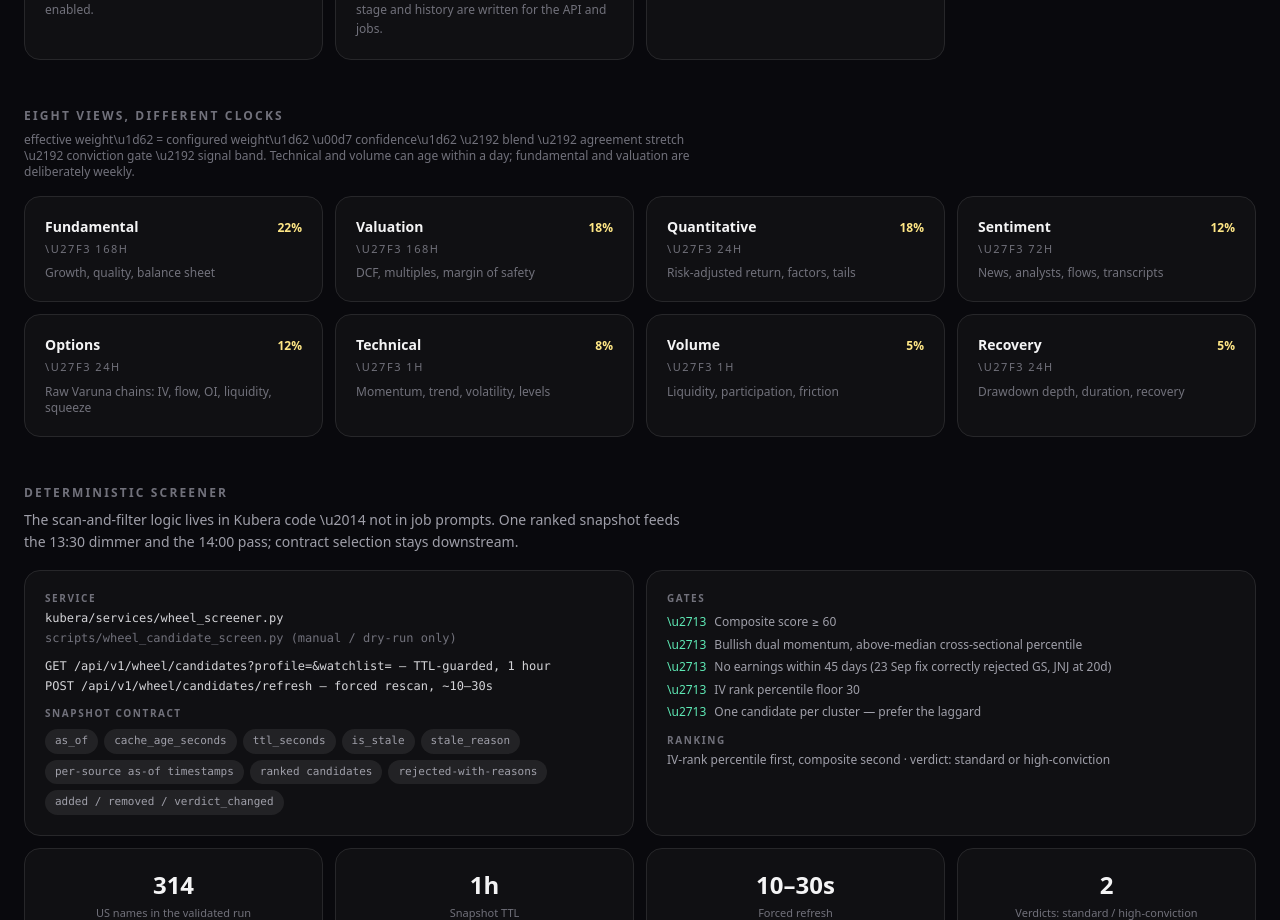
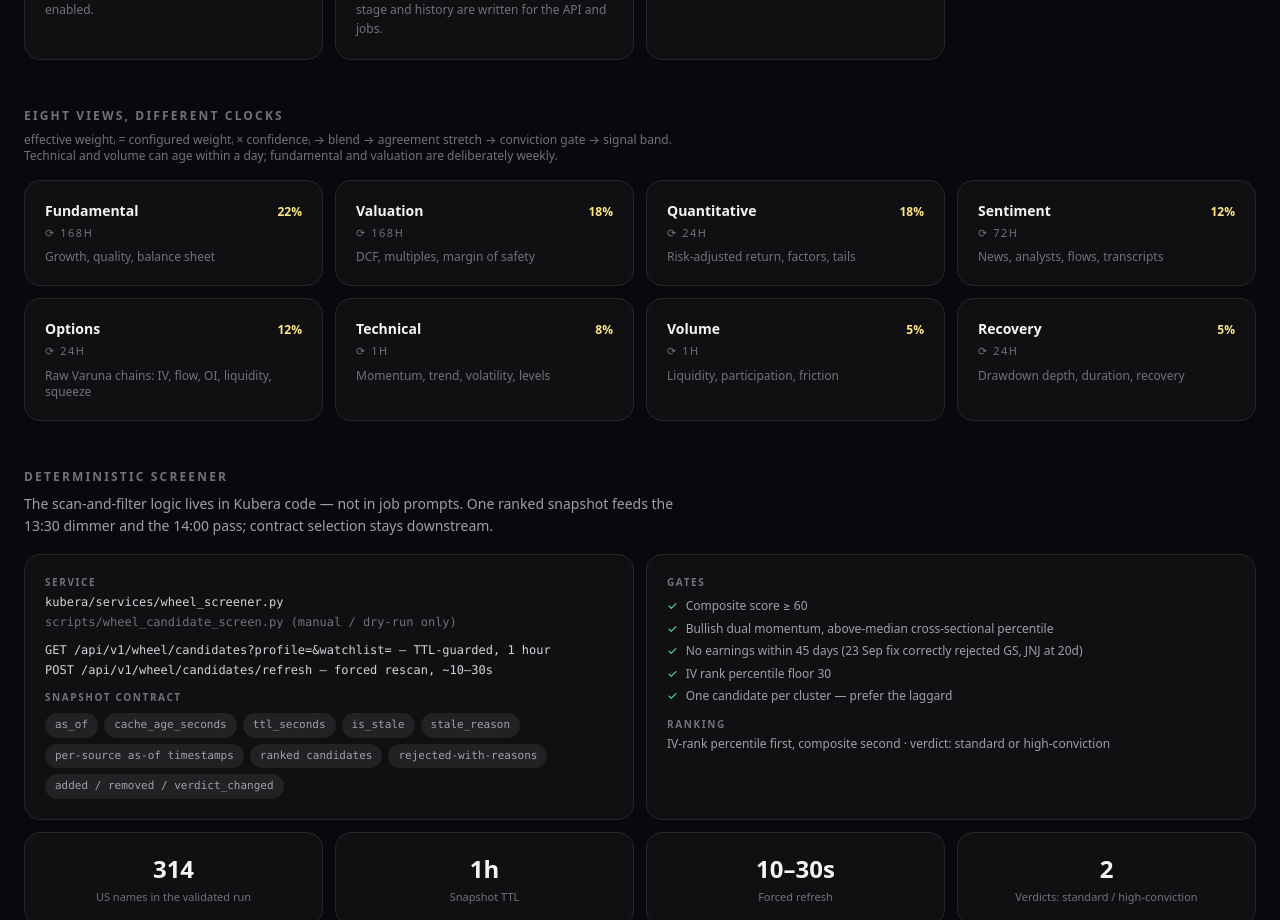
Before and after one commit to zonito/Yantra, a React (Vite) app: page /machinery in a window 1280 px wide. Shown: the part 580-1500 px from the top of the page. Built offline with nearby package versions, Linux system fonts and the light colour scheme.

Commit message:
Fix unicode escapes in JSX text, sync port 3014, correct Jev latency note

```diff
--- a/src/data/pipeline.ts
+++ b/src/data/pipeline.ts
@@ -734,7 +734,7 @@ export const reliabilityPoints = [
 export const jevFacts = {
   connection: 'TypeSafe direct API as custom.typesafe (vault). Vercel AI Gateway connected but blocked on card verification \u2014 fallback only.',
   endpoint: 'POST https://api.typesafe.ai/v1/systemone \u00b7 model jev-latest \u2192 resolved jev-1.13.0',
-  verified: 'MU test 4 Oct 2026: HALF at 86% confidence, 513 input tokens, ~$0.00002, 7.8s latency (slower than the 70\u2013500ms vendor claim).',
+  verified: 'MU test 4 Oct 2026: HALF at 86% confidence, 513 input tokens, ~$0.00002. First call took 7.8s, a retry took 467.5ms \u2014 inside the 70\u2013500ms vendor claim.',
   funding: 'Account funded with $5 on 4 Oct 2026 \u2014 roughly 39 months of the estimated workload.',
   skill: 'Skill: ~/workspace/skills/typesafe/bin/jev_direct.py',
 };
--- a/src/pages/Handoffs.tsx
+++ b/src/pages/Handoffs.tsx
@@ -67,7 +67,7 @@ export default function Handoffs() {
       </h1>
       <p className="mt-3 max-w-2xl text-sm leading-relaxed text-zinc-400">
         Each boundary needs an explicit contract: who produces it, who consumes it, what
-        \u201cfresh\u201d means, and how the consumer fails when it is absent.
+        “fresh” means, and how the consumer fails when it is absent.
       </p>
       <div className="mt-8 grid gap-3 lg:grid-cols-2">
         {handoffs.map((h, i) => (
--- a/src/pages/Home.tsx
+++ b/src/pages/Home.tsx
@@ -7,7 +7,7 @@ const sections = [
   { to: '/machinery', title: 'Machinery', body: 'Sutradhara, the scoring engine, and the deterministic screener.' },
   { to: '/rules', title: 'Rules', body: 'The 29 non-negotiables plus the ratified reserve bands.' },
   { to: '/quality', title: 'Quality model', body: 'Evidence ranks the idea; independent gates protect the trade.' },
-  { to: '/handoffs', title: 'Handoffs', body: 'Where reliability is won or lost \u2014 eight boundaries, eight contracts.' },
+  { to: '/handoffs', title: 'Handoffs', body: 'Where reliability is won or lost — eight boundaries, eight contracts.' },
   { to: '/gaps', title: 'Five gaps', body: 'The highest-leverage fixes before another execution layer.' },
   { to: '/jev', title: 'Jev shadow', body: 'The observer trial: two questions, a log, and a promotion bar.' },
 ]
@@ -28,7 +28,7 @@ export default function Home() {
           One funnel. Independent risk gates. Evidence at every handoff.
         </h1>
         <p className="mt-3 max-w-2xl text-sm leading-relaxed text-zinc-400">
-          From book-first discovery to a staged wheel setup \u2014 prioritizing existing exposure,
+          From book-first discovery to a staged wheel setup — prioritizing existing exposure,
           accepting three strong ideas or fewer, and keeping Google Tasks as the sole Pending
           Trades ledger. Click any stage to go inside.
         </p>
@@ -61,7 +61,7 @@ export default function Home() {
               >
                 <h3 className="text-sm font-semibold text-zinc-100">{s.title}</h3>
                 <p className="mt-1.5 text-xs leading-relaxed text-zinc-500">{s.body}</p>
-                <p className="mt-3 text-xs font-medium text-amber-300/90">Open \u2192</p>
+                <p className="mt-3 text-xs font-medium text-amber-300/90">Open →</p>
               </Link>
             </motion.div>
           ))}
--- a/src/pages/Machinery.tsx
+++ b/src/pages/Machinery.tsx
@@ -35,8 +35,8 @@ export default function Machinery() {
         Eight views, different clocks
       </h2>
       <p className="mt-2 max-w-2xl text-xs text-zinc-500">
-        effective weight\u1d62 = configured weight\u1d62 \u00d7 confidence\u1d62 \u2192 blend \u2192 agreement
-        stretch \u2192 conviction gate \u2192 signal band. Technical and volume can age within a day;
+        effective weightᵢ = configured weightᵢ × confidenceᵢ → blend → agreement
+        stretch → conviction gate → signal band. Technical and volume can age within a day;
         fundamental and valuation are deliberately weekly.
       </p>
       <div className="mt-4 grid gap-3 sm:grid-cols-2 lg:grid-cols-4">
@@ -52,7 +52,7 @@ export default function Machinery() {
               <h3 className="text-sm font-semibold text-zinc-100">{a.name}</h3>
               <span className="text-xs font-semibold text-amber-200">{a.weight}</span>
             </div>
-            <p className="mt-1 text-[11px] uppercase tracking-[0.14em] text-zinc-500">\u27f3 {a.clock}</p>
+            <p className="mt-1 text-[11px] uppercase tracking-[0.14em] text-zinc-500">⟳ {a.clock}</p>
             <p className="mt-2 text-xs text-zinc-500">{a.detail}</p>
           </motion.div>
         ))}
@@ -62,7 +62,7 @@ export default function Machinery() {
         Deterministic screener
       </h2>
       <p className="mt-2 max-w-2xl text-sm leading-relaxed text-zinc-400">
-        The scan-and-filter logic lives in Kubera code \u2014 not in job prompts. One ranked snapshot
+        The scan-and-filter logic lives in Kubera code — not in job prompts. One ranked snapshot
         feeds the 13:30 dimmer and the 14:00 pass; contract selection stays downstream.
       </p>
       <div className="mt-4 grid gap-3 lg:grid-cols-2">
@@ -88,7 +88,7 @@ export default function Machinery() {
           <ul className="mt-2 space-y-1.5">
             {screenerFacts.gates.map((g) => (
               <li key={g} className="text-xs leading-snug text-zinc-400">
-                <span className="mr-2 text-emerald-300">\u2713</span>
+                <span className="mr-2 text-emerald-300">✓</span>
                 {g}
               </li>
             ))}
--- a/src/pages/StagePage.tsx
+++ b/src/pages/StagePage.tsx
@@ -47,7 +47,7 @@ export default function StagePage() {
           {prev && (
             <Link to={`/stage/${prev.id}`} className="group text-sm">
               <span className="block text-[11px] uppercase tracking-[0.16em] text-zinc-600">Previous</span>
-              <span className="text-zinc-300 group-hover:text-amber-200">\u2190 {prev.title}</span>
+              <span className="text-zinc-300 group-hover:text-amber-200">← {prev.title}</span>
             </Link>
           )}
         </div>
@@ -55,7 +55,7 @@ export default function StagePage() {
           {next && (
             <Link to={`/stage/${next.id}`} className="group text-sm">
               <span className="block text-[11px] uppercase tracking-[0.16em] text-zinc-600">Next</span>
-              <span className="text-zinc-300 group-hover:text-amber-200">{next.title} \u2192</span>
+              <span className="text-zinc-300 group-hover:text-amber-200">{next.title} →</span>
             </Link>
           )}
         </div>
```
Also changed, not shown: src/pages/Jev.tsx (+5 -5 lines), 2 other files (tests, documents, lock files or other folders).
